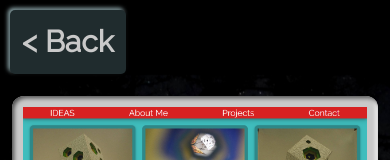
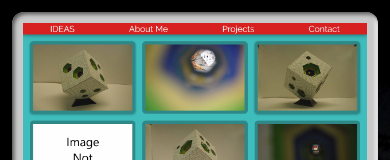
Before and after one commit to NathanaelMathieu/nathanaelmathieu.github.io, a React (Create React App) app: page /template in a window 390 px wide. Shown: the top 160 px of the page. Built offline with nearby package versions, Linux system fonts and the light colour scheme.

Commit message:
use MediaQuery to only render header on mobile

```diff
--- a/package.json
+++ b/package.json
@@ -8,6 +8,7 @@
     "react-bootstrap": "^1.0.0-beta.16",
     "react-dom": "^16.11.0",
     "react-icons": "^3.9.0",
+    "react-responsive": "^8.0.3",
     "react-router-dom": "^5.1.2",
     "react-scripts": "^3.4.0",
     "sass": "^1.24.0"
--- a/src/components/Header.js
+++ b/src/components/Header.js
@@ -1,16 +1,19 @@
 import "./Header.scss";
 import React, { Component } from "react";
 import { Link } from "react-router-dom";
+import MediaQuery from "react-responsive";
 import { Text } from "./";
 
 export default class Header extends Component {
   render() {
     return (
-      <div className="Header">
-        <Link to="/">
-          <Text text="< Back" class="heading transparent-theme"/>
-        </Link>
-      </div>
+      <MediaQuery maxDeviceWidth={600}>
+        <div className="Header">
+          <Link to="/">
+            <Text text="< Back" class="heading transparent-theme"/>
+          </Link>
+        </div>
+      </MediaQuery>
     );
   }
 }
```
Also changed, not shown: 1 other file (tests, documents, lock files or other folders).
